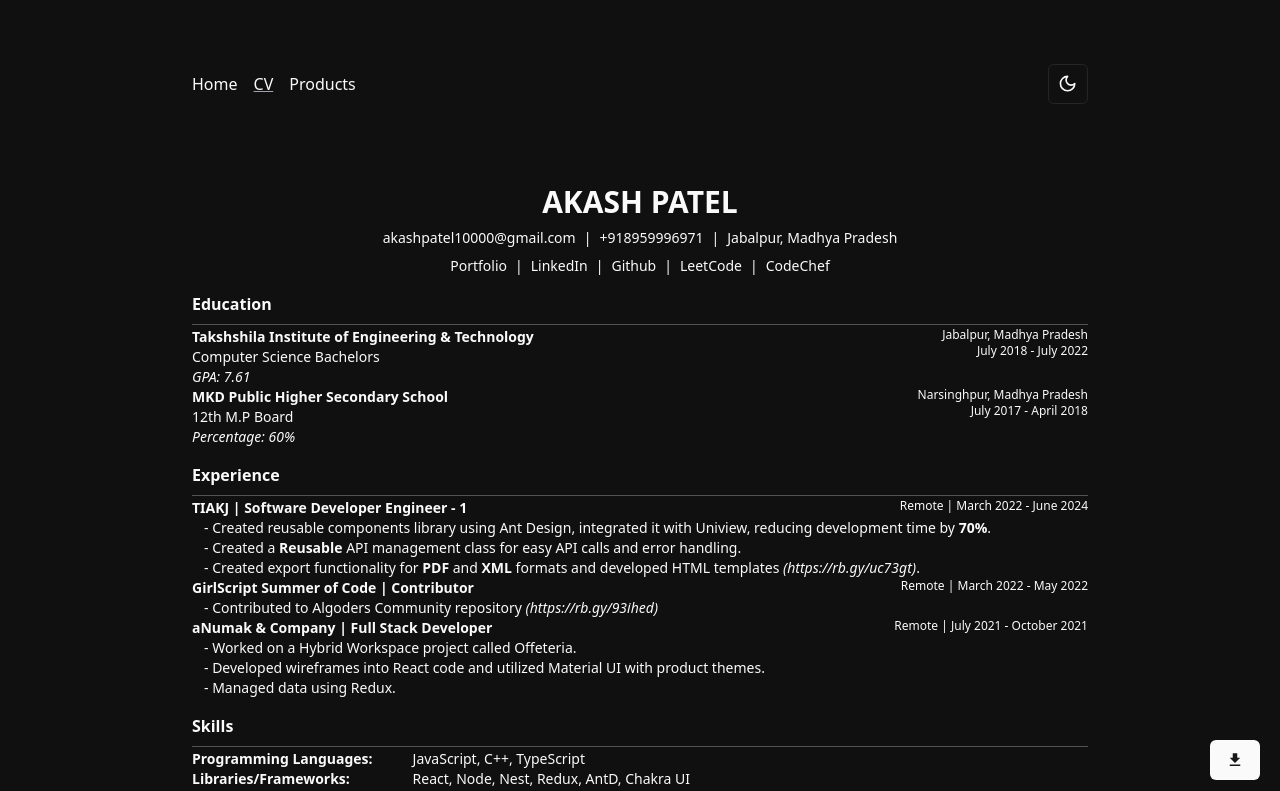
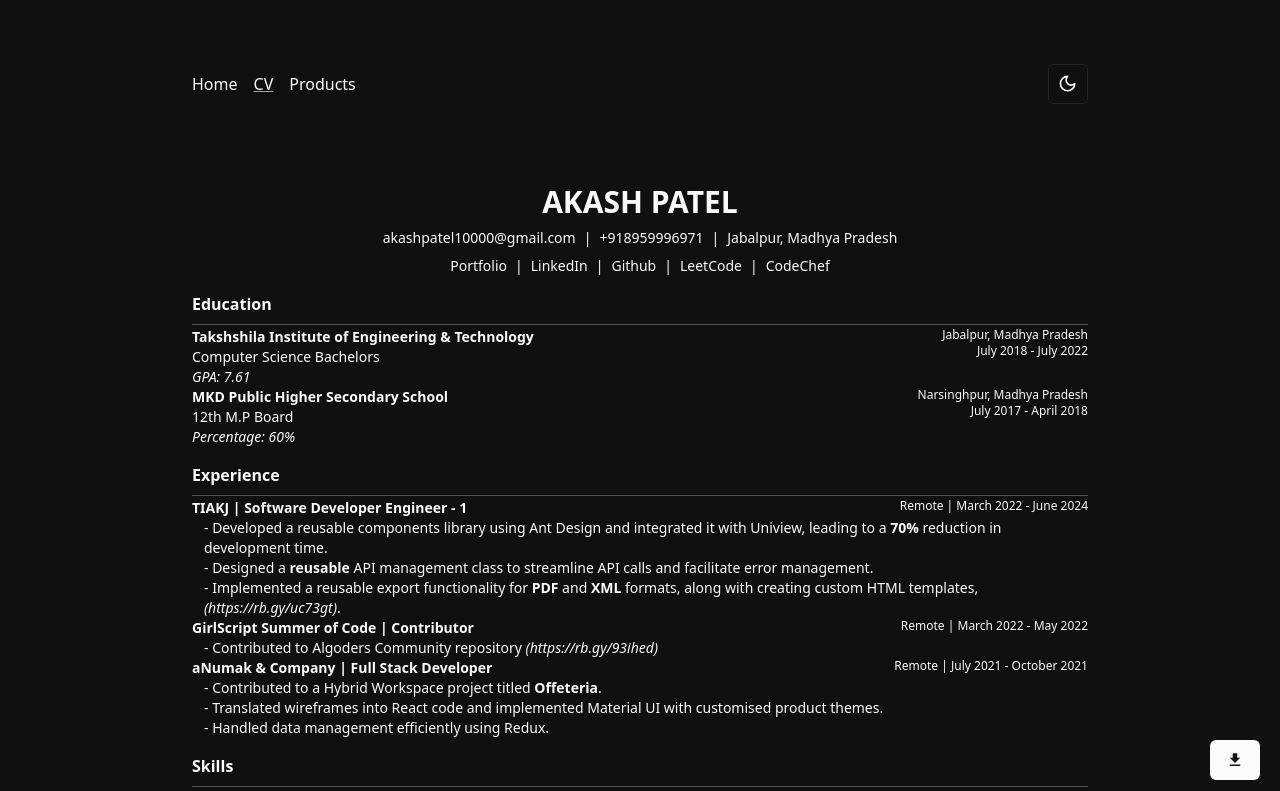
Before and after one commit to thefstalphabet/portfolio-v4, a React (Vite) app: page /cv in a window 1280 px wide. Shown: the top 791 px of the page. Built offline with nearby package versions, Linux system fonts and the light colour scheme.

Commit message:
update: updated job des

```diff
--- a/src/pages/cv/cv.tsx
+++ b/src/pages/cv/cv.tsx
@@ -43,7 +43,7 @@ export default function CV() {
           </div>
           <div className="flex justify-center gap-2 mt-2 text-sm">
             <Link
-              to="https://akash-patel-portfolio.netlify.app/"
+              to="https://akaxh.vercel.app/"
               target="_blank"
               rel="noopener noreferrer"
             >
--- a/src/pages/cv/experience.tsx
+++ b/src/pages/cv/experience.tsx
@@ -13,17 +13,18 @@ export default function Experience() {
           </div>
           <ul className="px-3 ">
             <li>
-              - Created reusable components library using Ant Design, integrated
-              it with Uniview, reducing development time by <strong>70%</strong>
-              .
+              - Developed a reusable components library using Ant Design and
+              integrated it with Uniview, leading to a <strong>70%</strong>{" "}
+              reduction in development time.
             </li>
             <li>
-              - Created a <strong>Reusable</strong> API management class for
-              easy API calls and error handling.
+              - Designed a <strong>reusable</strong> API management class to
+              streamline API calls and facilitate error management.
             </li>
             <li>
-              - Created export functionality for <strong>PDF</strong> and{" "}
-              <strong>XML</strong> formats and developed HTML templates{" "}
+              - Implemented a reusable export functionality for{" "}
+              <strong>PDF</strong> and <strong>XML</strong> formats, along with
+              creating custom HTML templates,{" "}
               <span className="italic">(https://rb.gy/uc73gt)</span>.
             </li>
           </ul>
@@ -52,12 +53,15 @@ export default function Experience() {
             <p className="text-xs">Remote | July 2021 - October 2021</p>
           </div>
           <ul className="px-3">
-            <li>- Worked on a Hybrid Workspace project called Offeteria.</li>
             <li>
-              - Developed wireframes into React code and utilized Material UI
-              with product themes.
+              - Contributed to a Hybrid Workspace project titled{" "}
+              <strong>Offeteria</strong>.
             </li>
-            <li>- Managed data using Redux.</li>
+            <li>
+              - Translated wireframes into React code and implemented Material
+              UI with customised product themes.
+            </li>
+            <li>- Handled data management efficiently using Redux.</li>
           </ul>
         </div>
       </div>
```
